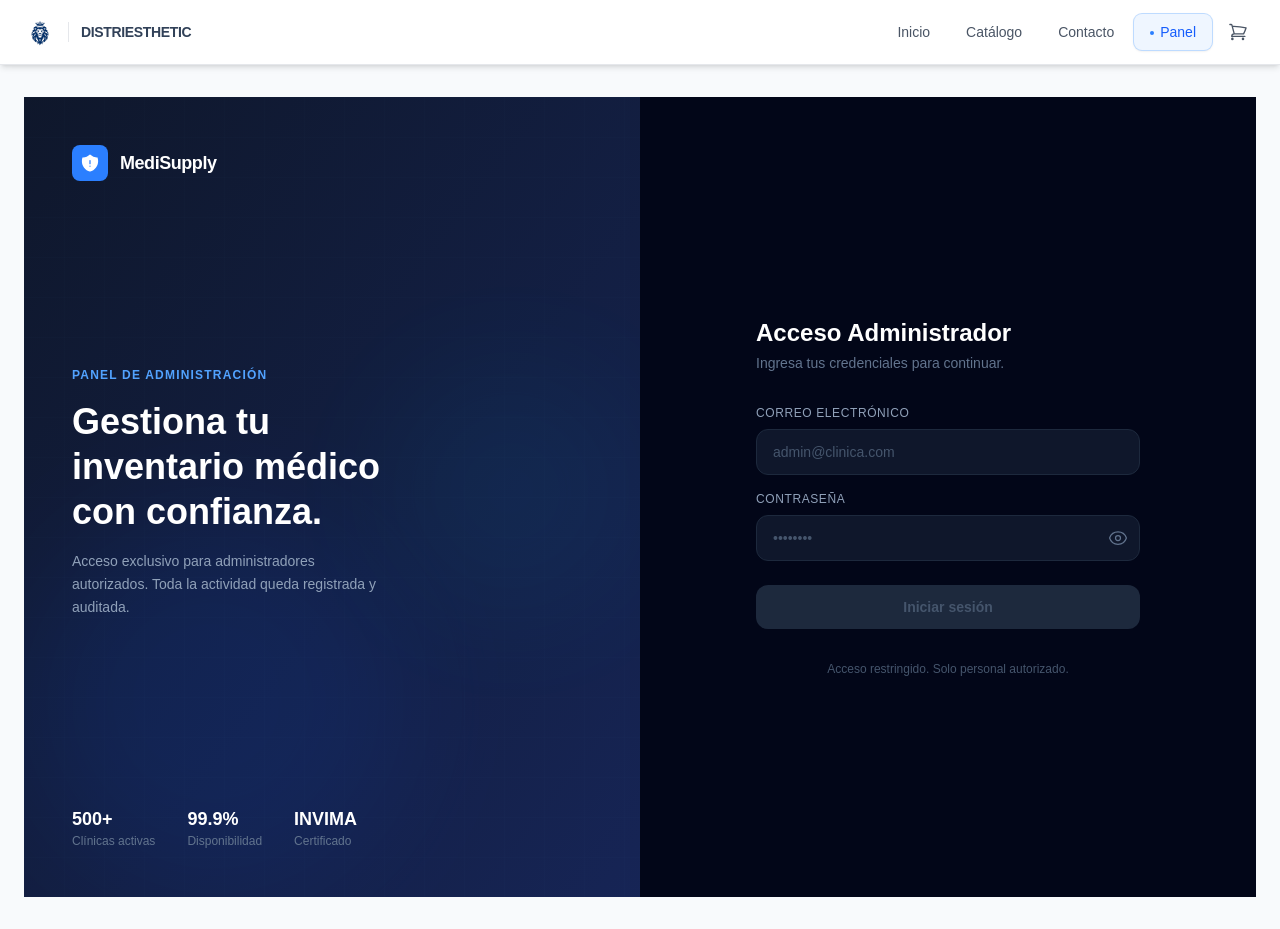
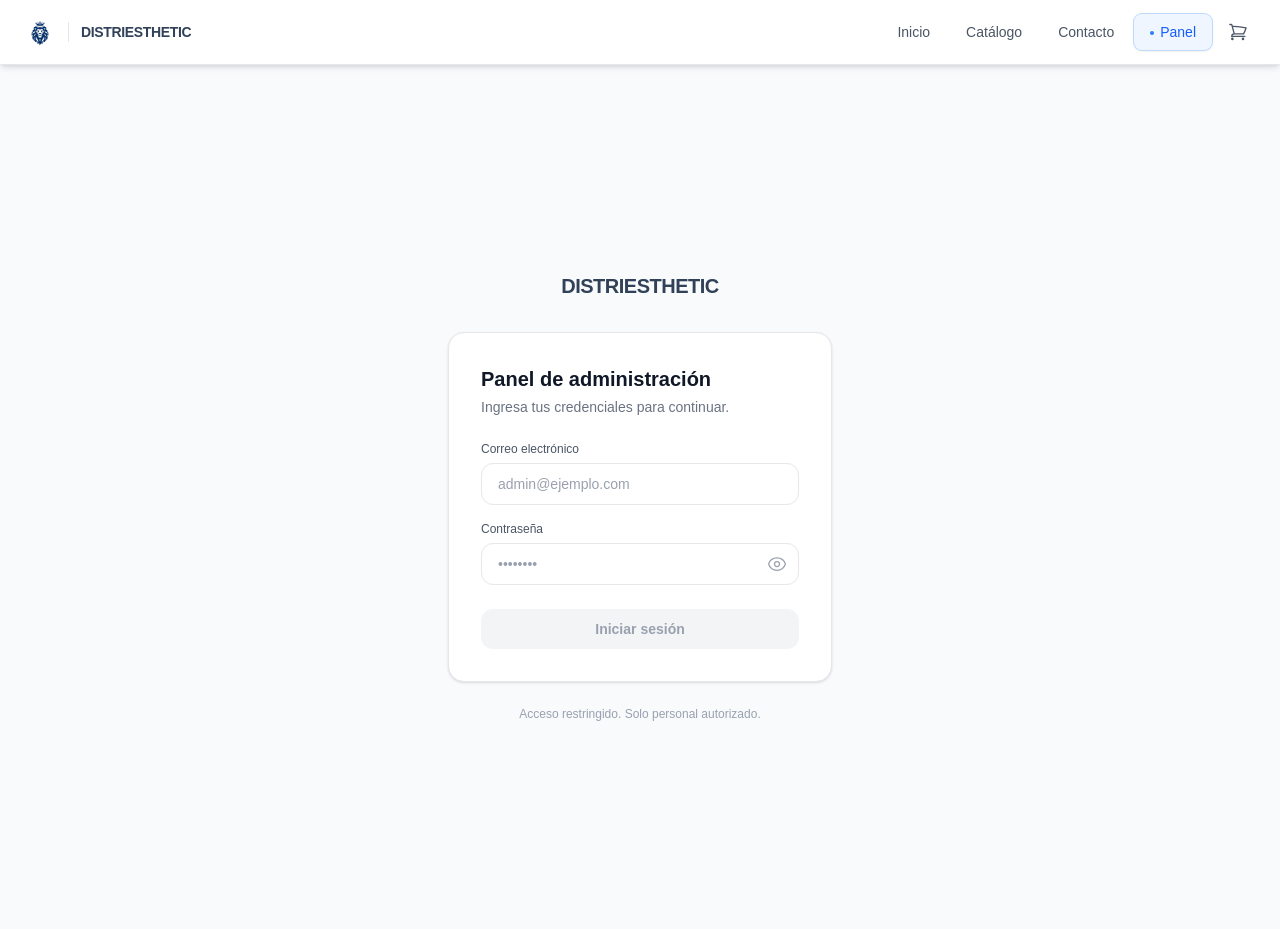
Before and after one commit to ximenabaquero/DISTRIESTHETIC, a Next.js app: page /admin in a window 1280 px wide. Built offline with nearby package versions, Linux system fonts and the light colour scheme.

Commit message:
arreglo del login

```diff
--- a/src/app/admin/components/LoginPanel.tsx
+++ b/src/app/admin/components/LoginPanel.tsx
@@ -21,79 +21,22 @@ export default function LoginPanel({ onLogin }: LoginPanelProps) {
   };
 
   return (
-    <div className="min-h-screen flex bg-slate-950">
-
-      {/* Left panel — branding */}
-      <div className="hidden lg:flex lg:w-1/2 relative flex-col justify-between p-12 overflow-hidden bg-gradient-to-br from-slate-900 to-blue-950">
-        {/* Background grid */}
-        <div
-          className="absolute inset-0 opacity-10"
-          style={{
-            backgroundImage: `linear-gradient(rgba(99,179,237,0.15) 1px, transparent 1px),
-                              linear-gradient(90deg, rgba(99,179,237,0.15) 1px, transparent 1px)`,
-            backgroundSize: '40px 40px',
-          }}
-        />
-        {/* Glow */}
-        <div className="absolute bottom-0 left-0 w-96 h-96 bg-blue-600 opacity-10 rounded-full blur-3xl" />
-        <div className="absolute top-1/3 right-0 w-64 h-64 bg-sky-400 opacity-5 rounded-full blur-3xl" />
+    <div className="min-h-screen flex items-center justify-center bg-slate-50 px-4">
+      <div className="w-full max-w-sm">
 
         {/* Logo */}
-        <div className="relative z-10 flex items-center gap-3">
-          <div className="w-9 h-9 rounded-lg bg-blue-500 flex items-center justify-center">
-            <svg xmlns="http://www.w3.org/2000/svg" viewBox="0 0 24 24" fill="white" className="w-5 h-5">
-              <path fillRule="evenodd" d="M11.484 2.17a.75.75 0 0 1 1.032 0 11.209 11.209 0 0 0 7.877 3.08.75.75 0 0 1 .722.515 12.74 12.74 0 0 1 .635 3.985c0 5.942-4.064 10.933-9.563 12.348a.749.749 0 0 1-.374 0C6.314 20.683 2.25 15.692 2.25 9.75c0-1.39.223-2.73.635-3.985a.75.75 0 0 1 .722-.516l.143.001c2.996 0 5.718-1.17 7.734-3.08ZM12 8.25a.75.75 0 0 1 .75.75v3.75a.75.75 0 0 1-1.5 0V9a.75.75 0 0 1 .75-.75ZM12 15a.75.75 0 0 0 0 1.5h.007a.75.75 0 0 0 0-1.5H12Z" clipRule="evenodd" />
-            </svg>
-          </div>
-          <span className="text-white font-semibold tracking-tight text-lg">MediSupply</span>
+        <div className="flex items-center justify-center mb-8">
+          <span className="text-xl font-bold text-slate-700 tracking-tight">DISTRIESTHETIC</span>
         </div>
 
-        {/* Center copy */}
-        <div className="relative z-10">
-          <p className="text-blue-400 text-xs font-semibold uppercase tracking-widest mb-4">Panel de administración</p>
-          <h1 className="text-white text-4xl font-bold leading-tight mb-4">
-            Gestiona tu<br />inventario médico<br />con confianza.
-          </h1>
-          <p className="text-slate-400 text-sm leading-relaxed max-w-xs">
-            Acceso exclusivo para administradores autorizados. Toda la actividad queda registrada y auditada.
-          </p>
-        </div>
-
-        {/* Bottom stats */}
-        <div className="relative z-10 flex gap-8">
-          {[
-            { value: '500+', label: 'Clínicas activas' },
-            { value: '99.9%', label: 'Disponibilidad' },
-            { value: 'INVIMA', label: 'Certificado' },
-          ].map((stat, i) => (
-            <div key={i}>
-              <p className="text-white font-bold text-lg">{stat.value}</p>
-              <p className="text-slate-500 text-xs">{stat.label}</p>
-            </div>
-          ))}
-        </div>
-      </div>
-
-      {/* Right panel — form */}
-      <div className="flex-1 flex items-center justify-center p-8 bg-slate-950">
-        <div className="w-full max-w-sm">
-
-          {/* Mobile logo */}
-          <div className="flex lg:hidden items-center gap-3 mb-10">
-            <div className="w-8 h-8 rounded-lg bg-blue-500 flex items-center justify-center">
-              <svg xmlns="http://www.w3.org/2000/svg" viewBox="0 0 24 24" fill="white" className="w-4 h-4">
-                <path fillRule="evenodd" d="M11.484 2.17a.75.75 0 0 1 1.032 0 11.209 11.209 0 0 0 7.877 3.08.75.75 0 0 1 .722.515 12.74 12.74 0 0 1 .635 3.985c0 5.942-4.064 10.933-9.563 12.348a.749.749 0 0 1-.374 0C6.314 20.683 2.25 15.692 2.25 9.75c0-1.39.223-2.73.635-3.985a.75.75 0 0 1 .722-.516l.143.001c2.996 0 5.718-1.17 7.734-3.08ZM12 8.25a.75.75 0 0 1 .75.75v3.75a.75.75 0 0 1-1.5 0V9a.75.75 0 0 1 .75-.75ZM12 15a.75.75 0 0 0 0 1.5h.007a.75.75 0 0 0 0-1.5H12Z" clipRule="evenodd" />
-              </svg>
-            </div>
-            <span className="text-white font-semibold tracking-tight">MediSupply</span>
-          </div>
-
-          <h2 className="text-white text-2xl font-bold mb-1">Acceso Administrador</h2>
-          <p className="text-slate-500 text-sm mb-8">Ingresa tus credenciales para continuar.</p>
+        {/* Card */}
+        <div className="bg-white border border-gray-200 rounded-2xl shadow-sm p-8">
+          <h2 className="text-gray-900 text-xl font-bold mb-1">Panel de administración</h2>
+          <p className="text-gray-500 text-sm mb-6">Ingresa tus credenciales para continuar.</p>
 
           {/* Email */}
           <div className="mb-4">
-            <label className="block text-slate-400 text-xs font-medium uppercase tracking-wider mb-2">
+            <label className="block text-gray-600 text-xs font-medium mb-1.5">
               Correo electrónico
             </label>
             <input
@@ -101,14 +44,14 @@ export default function LoginPanel({ onLogin }: LoginPanelProps) {
               onChange={e => setEmail(e.target.value)}
               onKeyDown={handleKeyDown}
               type="email"
-              placeholder="admin@clinica.com"
-              className="w-full bg-slate-900 border border-slate-800 text-white placeholder:text-slate-600 px-4 py-3 rounded-xl text-sm focus:outline-none focus:border-blue-500 focus:ring-1 focus:ring-blue-500 transition-colors"
+              placeholder="admin@ejemplo.com"
+              className="w-full bg-white border border-gray-200 text-gray-900 placeholder:text-gray-400 px-4 py-2.5 rounded-xl text-sm focus:outline-none focus:border-blue-500 focus:ring-1 focus:ring-blue-500 transition-colors"
             />
           </div>
 
           {/* Password */}
           <div className="mb-6">
-            <label className="block text-slate-400 text-xs font-medium uppercase tracking-wider mb-2">
+            <label className="block text-gray-600 text-xs font-medium mb-1.5">
               Contraseña
             </label>
             <div className="relative">
@@ -118,12 +61,12 @@ export default function LoginPanel({ onLogin }: LoginPanelProps) {
                 onKeyDown={handleKeyDown}
                 type={showPassword ? 'text' : 'password'}
                 placeholder="••••••••"
-                className="w-full bg-slate-900 border border-slate-800 text-white placeholder:text-slate-600 px-4 py-3 pr-11 rounded-xl text-sm focus:outline-none focus:border-blue-500 focus:ring-1 focus:ring-blue-500 transition-colors"
+                className="w-full bg-white border border-gray-200 text-gray-900 placeholder:text-gray-400 px-4 py-2.5 pr-11 rounded-xl text-sm focus:outline-none focus:border-blue-500 focus:ring-1 focus:ring-blue-500 transition-colors"
               />
               <button
                 type="button"
                 onClick={() => setShowPassword(v => !v)}
-                className="absolute right-3 top-1/2 -translate-y-1/2 text-slate-500 hover:text-slate-300 transition-colors"
+                className="absolute right-3 top-1/2 -translate-y-1/2 text-gray-400 hover:text-gray-600 transition-colors"
                 tabIndex={-1}
               >
                 {showPassword ? (
@@ -144,16 +87,15 @@ export default function LoginPanel({ onLogin }: LoginPanelProps) {
           <button
             onClick={handleSubmit}
             disabled={!email || !password}
-            className="w-full bg-blue-600 hover:bg-blue-500 disabled:bg-slate-800 disabled:text-slate-600 text-white font-semibold py-3 rounded-xl transition-colors duration-200 text-sm"
+            className="w-full bg-blue-600 hover:bg-blue-700 disabled:bg-gray-100 disabled:text-gray-400 text-white font-semibold py-2.5 rounded-xl transition-colors duration-200 text-sm"
           >
             Iniciar sesión
           </button>
+        </div>
 
-          {/* Footer */}
-          <p className="text-center text-slate-600 text-xs mt-8">
-            Acceso restringido. Solo personal autorizado.
-          </p>
-        </div>
+        <p className="text-center text-gray-400 text-xs mt-6">
+          Acceso restringido. Solo personal autorizado.
+        </p>
       </div>
     </div>
   );
```
Also changed, not shown: tsconfig.json (+19 -5 lines).
